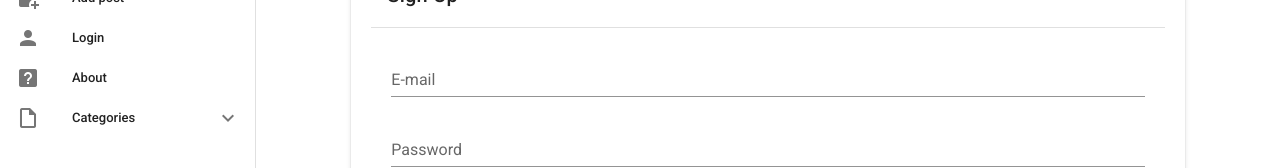
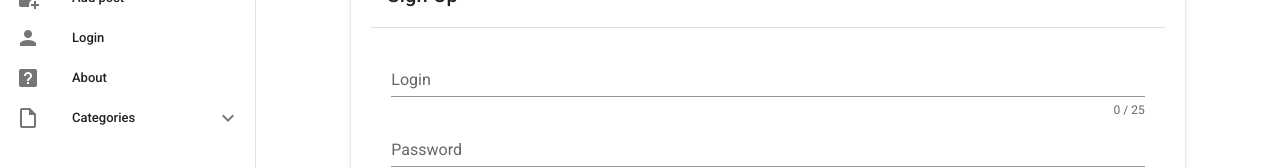
Before and after one commit to JupickGosling/kursach, a Vue app in the folder client/: page /register in a window 1280 px wide. Shown: the part 133-301 px from the top of the page. Built offline with nearby package versions, Linux system fonts and the light colour scheme.

Commit message:
Я сломал фронт))))

```diff
--- a/client/src/views/LoginPage.vue
+++ b/client/src/views/LoginPage.vue
@@ -11,9 +11,9 @@
                 <v-form ref="form" @submit.prevent="submitForm" class="pa-5" enctype="multipart/form-data">
 
                   <v-text-field
-                      v-model="user.email"
-                      :rules="emailRules"
-                      label="E-mail"
+                      v-model="user.login"
+                      :rules="nameRules"
+                      label="Login"
                       required
                   ></v-text-field>
 
@@ -43,18 +43,25 @@ export default{
   data(){
     return{
       user:{
-          email: "",
-          password: "",
+        login: "",
+        password: "",
       },
       max: 100,
       min: 8,
-      emailRules: [
-          v => !!v || 'E-mail is required',
-          v => /.+@.+\..+/.test(v) || 'E-mail must be valid',
+      nameRules: [
+        v => !!v || 'Name is required',
+        v => (v && v.length <= 25) || 'Login must be less than 25 characters',
       ],
     }
   },
   methods: {
+    // login: function () {
+    //   let login = this.user.login
+    //   let password = this.user.password
+    //   this.$store.dispatch('login', { login, password })
+    //   .then(() => this.$router.push('/'))
+    //   .catch(err => console.log(err))
+    // },
     async submitForm () {
       const fd = new FormData();
       fd.append('email', this.user.email);
--- a/client/src/views/RegPage.vue
+++ b/client/src/views/RegPage.vue
@@ -8,9 +8,10 @@
                   <v-form ref="form" @submit.prevent="submitForm" class="pa-5" enctype="multipart/form-data">
                     <!-- v-snackbar -->
                     <v-text-field
-                        v-model="user.email"
-                        :rules="emailRules"
-                        label="E-mail"
+                        v-model="user.login"
+                        :counter="25"
+                        :rules="nameRules"
+                        label="Login"
                         required
                     ></v-text-field>
                     <v-text-field
@@ -39,18 +40,27 @@ export default{
     data(){
       return{
         user:{
-            email: "",
+            login: "",
             password: "",
         },
         max: 100,
         min: 8,
-        emailRules: [
-            v => !!v || 'E-mail is required',
-            v => /.+@.+\..+/.test(v) || 'E-mail must be valid',
-        ],
+        nameRules: [
+        v => !!v || 'Name is required',
+        v => (v && v.length <= 25) || 'Login must be less than 25 characters',
+      ],
       }
     },
     methods: {
+      // register: function () {
+      //   let data = {
+      //     login: this.user.login,
+      //     password: this.user.password
+      //   }
+      //   this.$store.dispatch('register', data)
+      //  .then(() => this.$router.push('/'))
+      //  .catch(err => console.log(err))
+      // },
       async submitForm () {
         const fd = new FormData();
         fd.append('email', this.user.email);
```
Also changed, not shown: client/package.json (+7 -0 lines), client/src/main.js (+8 -0 lines), client/jsconfig.json (line endings or trailing spaces), 2 other files (tests, documents, lock files or other folders).
